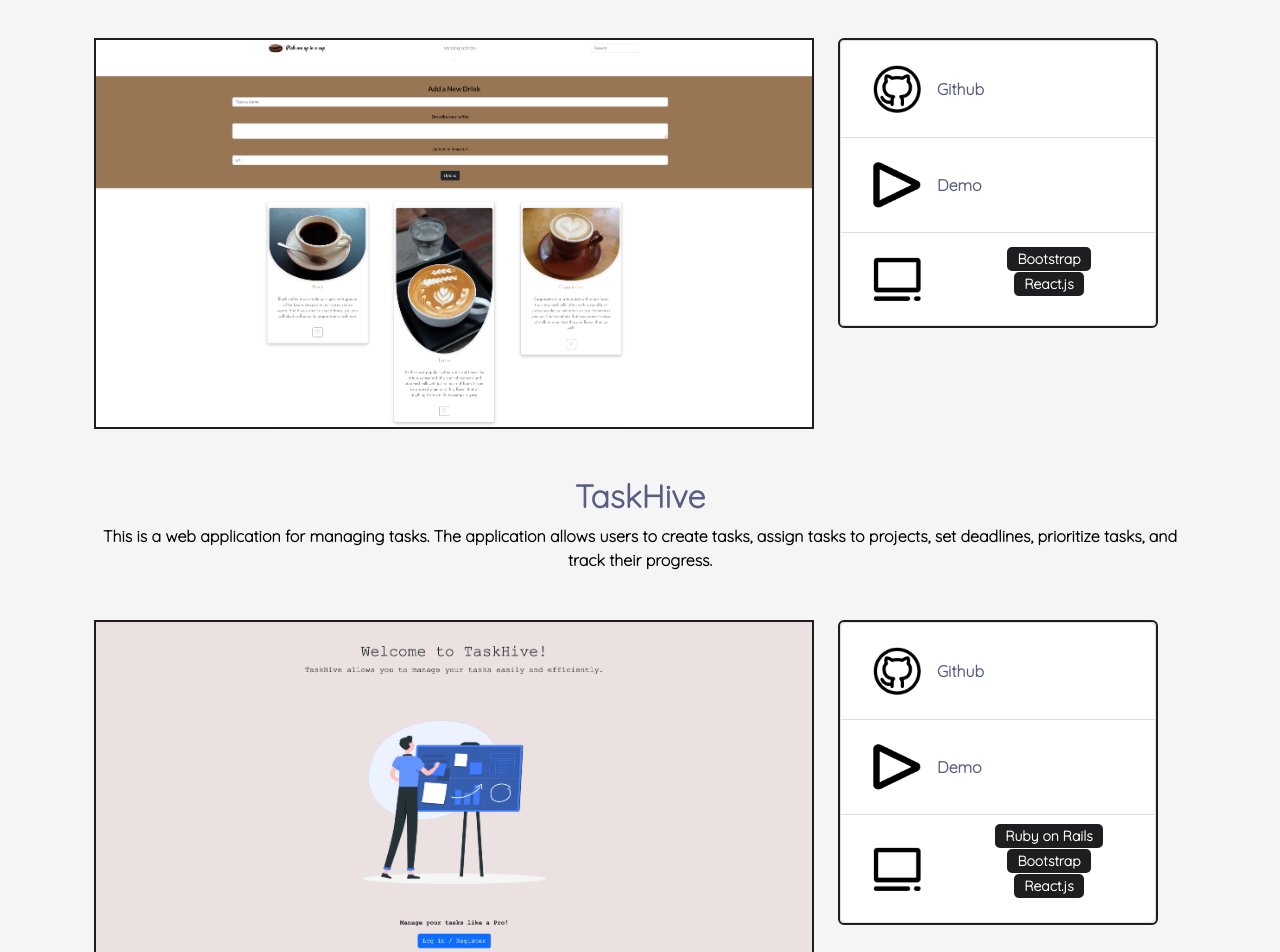
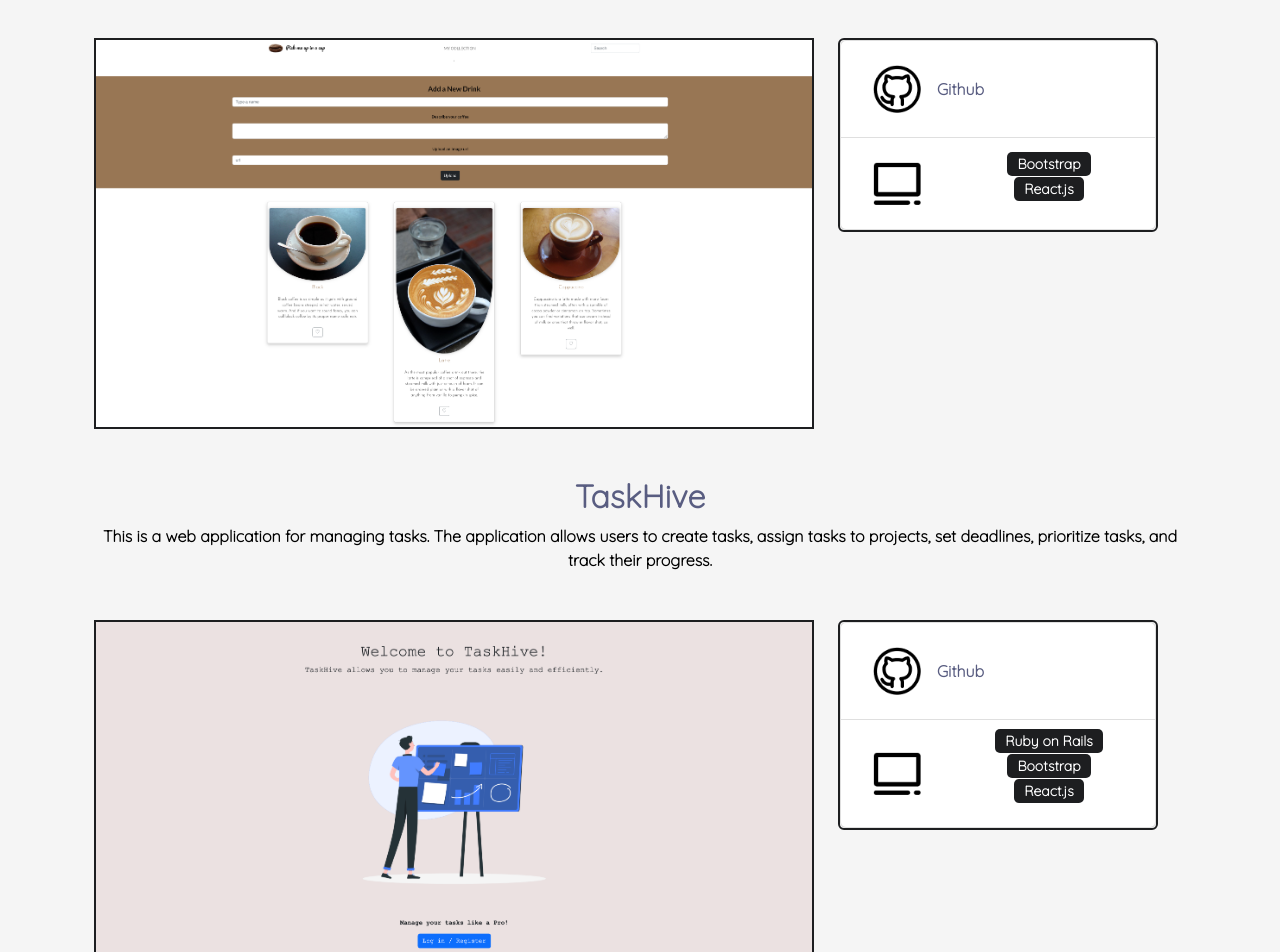
Before and after one commit to Limeload/Portfolio-website, a React (Create React App) app: page /projects/2 in a window 1280 px wide. Shown: the part 320-1272 px from the top of the page. Built offline with nearby package versions, Linux system fonts and the light colour scheme.

Commit message:
removed demo section from project that are unavailable

```diff
--- a/src/components/Collaboration.js
+++ b/src/components/Collaboration.js
@@ -31,10 +31,10 @@ function Collaboration() {
                             <img className="img-icon" src={github} alt={github}/>
                             <a href="https://github.com/Limeload/PickMeUpInACup"><strong>Github</strong></a>
                             </ListGroup.Item>
-                            <ListGroup.Item className="d-flex align-items-center">
+                            {/* <ListGroup.Item className="d-flex align-items-center">
                             <img className="img-icon" src={demo} alt={demo}/>
                             <a href=""><strong>Demo</strong></a>
-                            </ListGroup.Item>
+                            </ListGroup.Item> */}
                             <ListGroup.Item className="d-flex align-items-center">
                                 <img className="img-icon" src={tech} alt={tech}/>
                                 {/* <strong>Technologies Used:</strong> */}
@@ -60,10 +60,10 @@ function Collaboration() {
                             <img className="img-icon" src={github} alt={github}/>
                             <a href="https://github.com/Limeload/TaskHive"><strong>Github</strong></a>
                             </ListGroup.Item>
-                            <ListGroup.Item className="d-flex align-items-center">
+                            {/* <ListGroup.Item className="d-flex align-items-center">
                             <img className="img-icon" src={demo} alt={demo}/>
                             <a href=""><strong>Demo</strong></a>
-                             </ListGroup.Item>
+                             </ListGroup.Item> */}
                             <ListGroup.Item className="d-flex align-items-center">
                                 <img className="img-icon" src={tech} alt={tech}/>
                                 {/* <strong>Technologies Used:</strong> */}
--- a/src/components/Individual.js
+++ b/src/components/Individual.js
@@ -66,10 +66,10 @@ function Individual() {
                                  <img className="img-icon" src={github} alt={github}/>
                                  <a href="https://github.com/Limeload/UrbanEyes"><strong>Github</strong></a>
                                  </ListGroup.Item>
-                                 <ListGroup.Item className="d-flex align-items-center">
+                                 {/* <ListGroup.Item className="d-flex align-items-center">
                                  <img className="img-icon" src={demo} alt={demo}/>
                                  <a href="https://youtu.be/1M7A8-FhsaM"><strong>Demo</strong></a>
-                                 </ListGroup.Item>
+                                 </ListGroup.Item> */}
                                  <ListGroup.Item className="d-flex align-items-center">
                                      <img className="img-icon" src={tech} alt={tech}/>
                                      {/* <strong>Technologies Used:</strong> */}
@@ -127,10 +127,10 @@ function Individual() {
                                  <img className="img-icon" src={github} alt={github}/>
                                  <a href="https://github.com/Limeload/Rhythmiq"><strong>Github</strong></a>
                                  </ListGroup.Item>
-                                 <ListGroup.Item className="d-flex align-items-center">
+                                 {/* <ListGroup.Item className="d-flex align-items-center">
                                  <img className="img-icon" src={demo} alt={demo}/>
                                  <a href="https://youtu.be/j7ZlXX-8hxQ"><strong>Demo</strong></a>
-                                 </ListGroup.Item>
+                                 </ListGroup.Item> */}
                                  <ListGroup.Item className="d-flex align-items-center">
                                      <img className="img-icon" src={tech} alt={tech}/>
                                      {/* <strong>Technologies Used:</strong> */}
```
